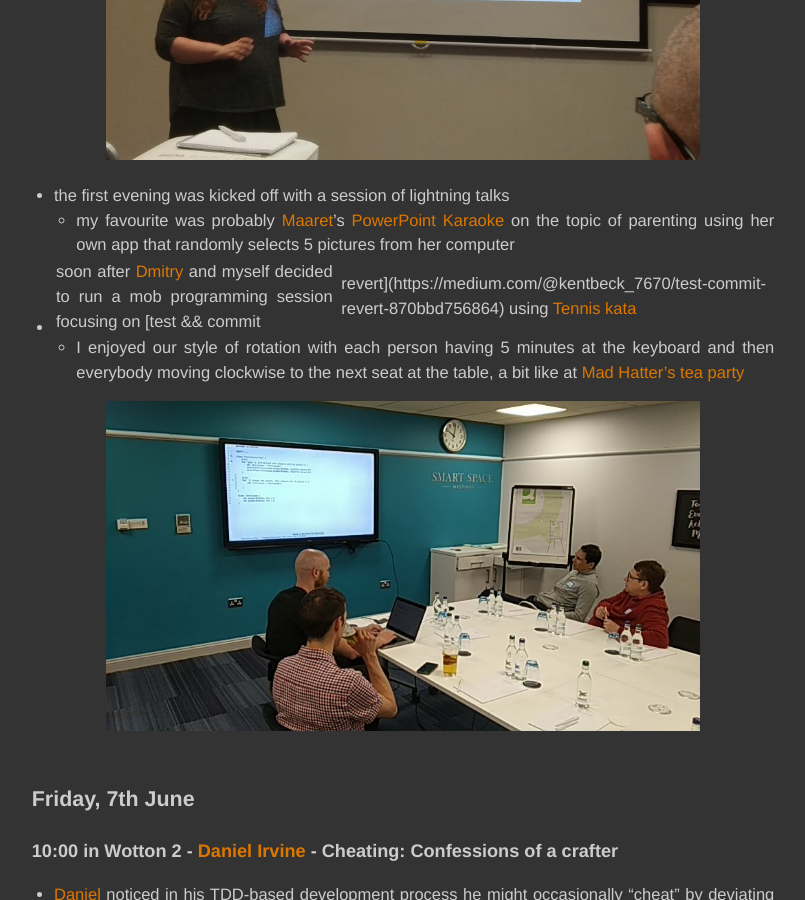
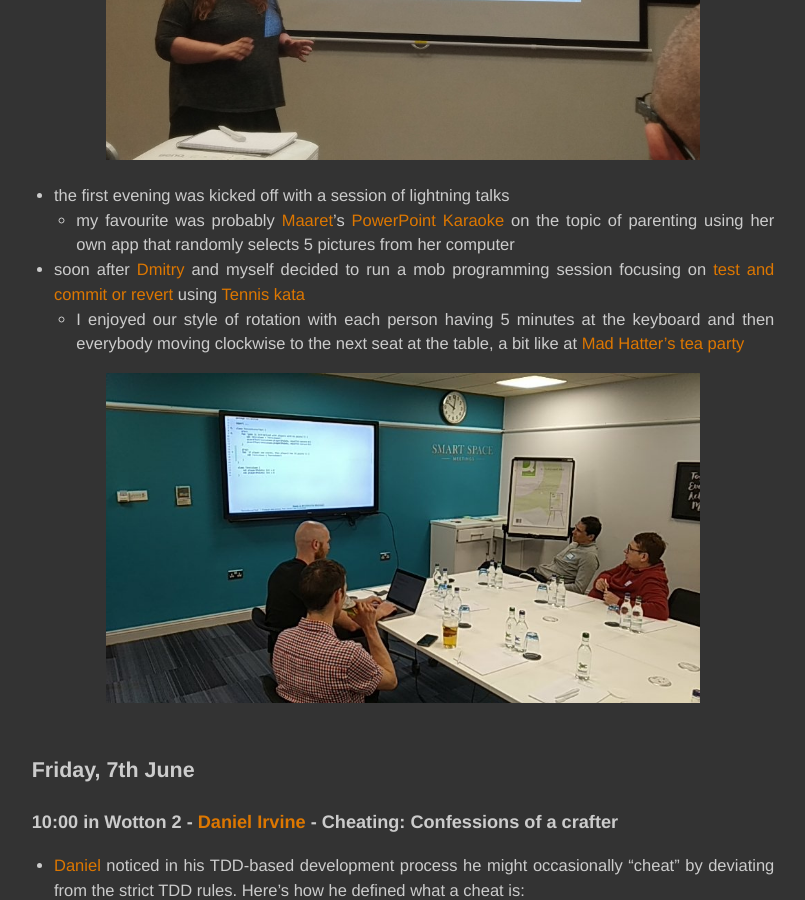
Before and after one commit to unclejamal/unclejamal.github.io, a Jekyll site: the page built from _posts/2019-06-16-socrates-uk.markdown, in a window 1280 px wide and 900 px high, scrolled down 686 px. Shown: the whole window, without its empty margins (237-1042 px from the left). Built offline with Jekyll 4.4.1, drawn with Linux system fonts in a browser that asks for light colours; Markdown is read by kramdown in place of the engine named in the settings; comment, search, counter and statistics services are not loaded.

```diff
--- a/_posts/2019-06-16-socrates-uk.markdown
+++ b/_posts/2019-06-16-socrates-uk.markdown
@@ -15,12 +15,10 @@
   </a>
 </div>
 
-
 - the first evening was kicked off with a session of lightning talks
   - my favourite was probably [Maaret](https://twitter.com/maaretp)'s [PowerPoint Karaoke](https://en.wikipedia.org/wiki/PowerPoint_Karaoke) on the topic of parenting using her own app that randomly selects 5 pictures from her computer
-- soon after [Dmitry](https://twitter.com/dmitrykandalov) and myself decided to run a mob programming session focusing on [test && commit || revert](https://medium.com/@kentbeck_7670/test-commit-revert-870bbd756864) using [Tennis kata](http://codingdojo.org/kata/Tennis)
+- soon after [Dmitry](https://twitter.com/dmitrykandalov) and myself decided to run a mob programming session focusing on [test and commit or revert](https://medium.com/@kentbeck_7670/test-commit-revert-870bbd756864) using [Tennis kata](http://codingdojo.org/kata/Tennis)
   - I enjoyed our style of rotation with each person having 5 minutes at the keyboard and then everybody moving clockwise to the next seat at the table, a bit like at [Mad Hatter's tea party](https://en.wikipedia.org/wiki/Hatter_(Alice%27s_Adventures_in_Wonderland) ;-)
-
 
 <div style="text-align: center">
   <a href="/pic/2019-socratesuk/tcr-mob.jpg">
```
